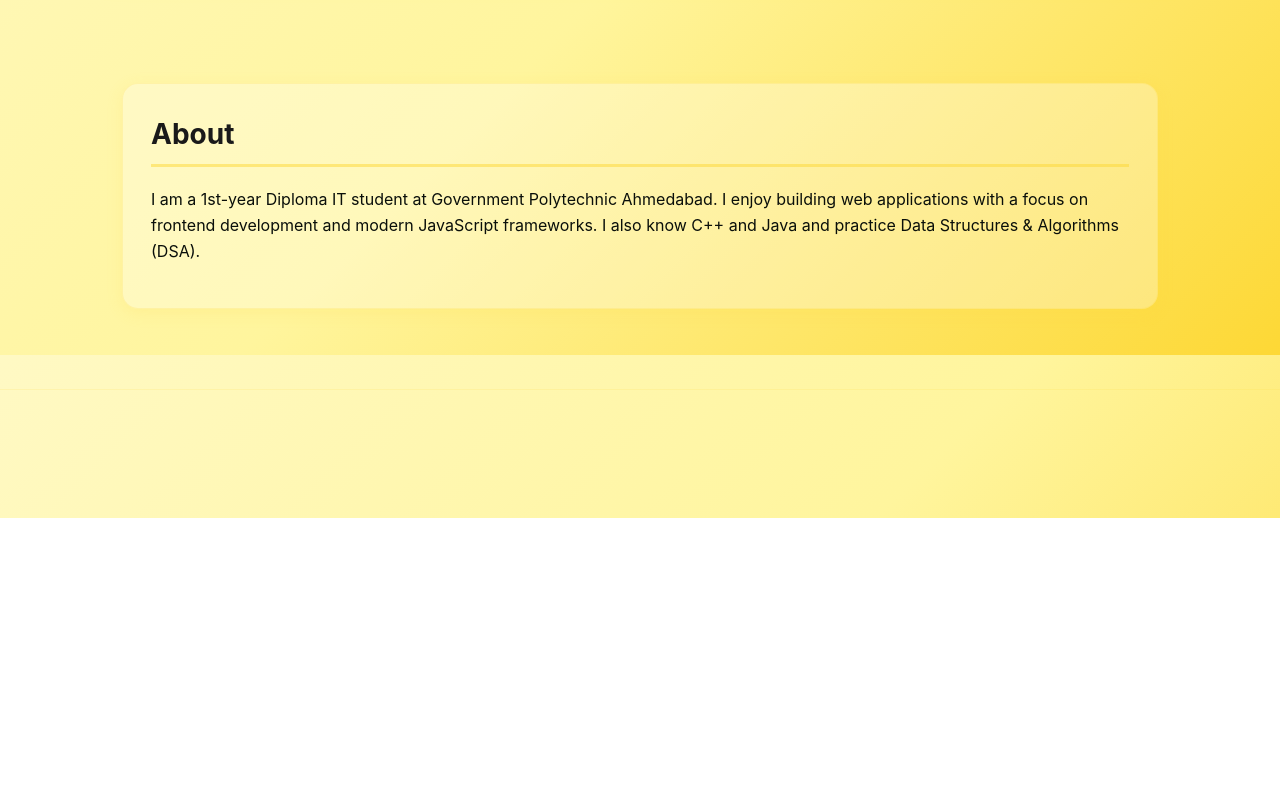
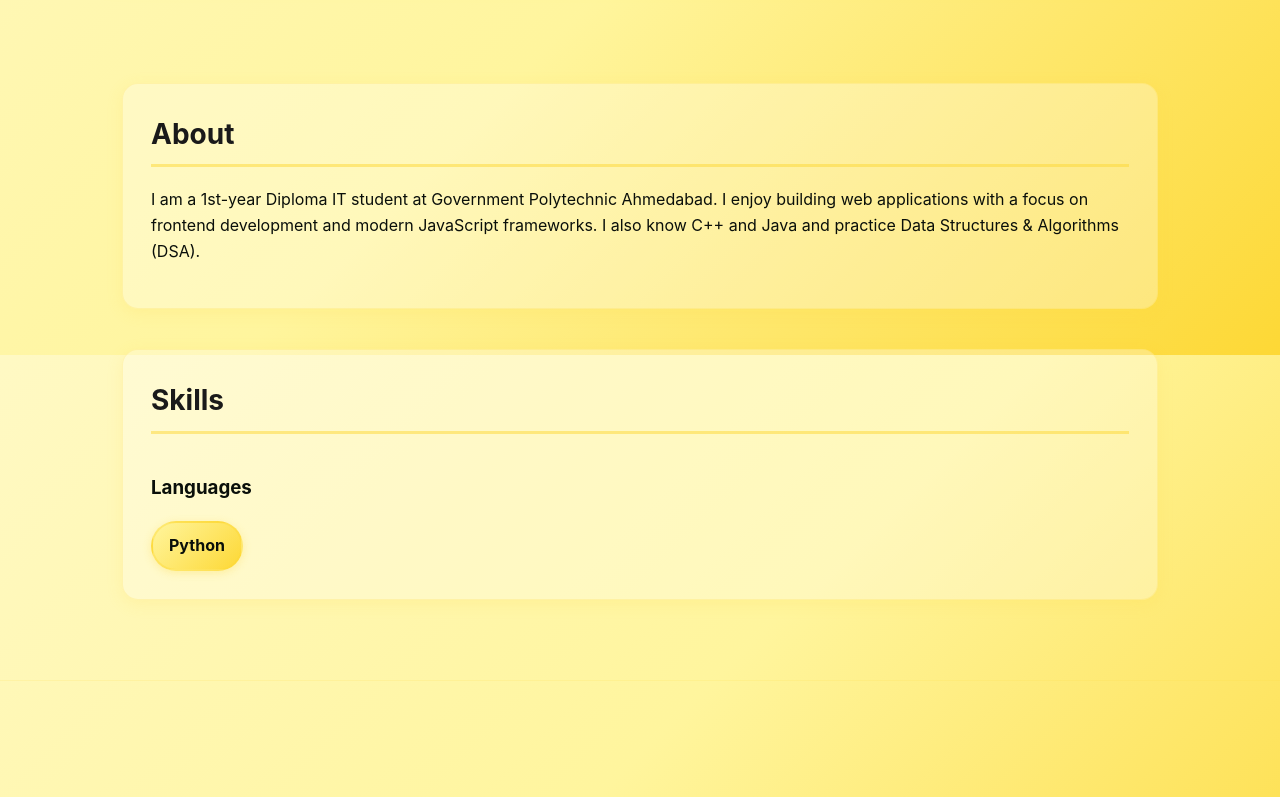
Before and after one commit to chopdadarshan7/jalpa.cv, a website: page index.html in a window 1280 px wide. Shown: the part 445-1242 px from the top of the page. Before the commit the page ends 963 px from the top, so only its background shows below. Drawn offline with Linux system fonts and the light colour scheme.

Commit message:
Add Skills section HTML with Python

```diff
--- a/index.html
+++ b/index.html
@@ -36,6 +36,15 @@
         <p id="aboutText">A short paragraph about you. Replace this with a concise summary of your background, interests and what you're looking for.</p>
       </section>
 
+      <section id="skills">
+        <h2>Skills</h2>
+        <div class="split">
+          <div>
+            <h3 class="muted">Languages</h3>
+            <div class="chips" id="skillsLang"></div>
+          </div>
+        </div>
+      </section>
 
     </main>
 
```
